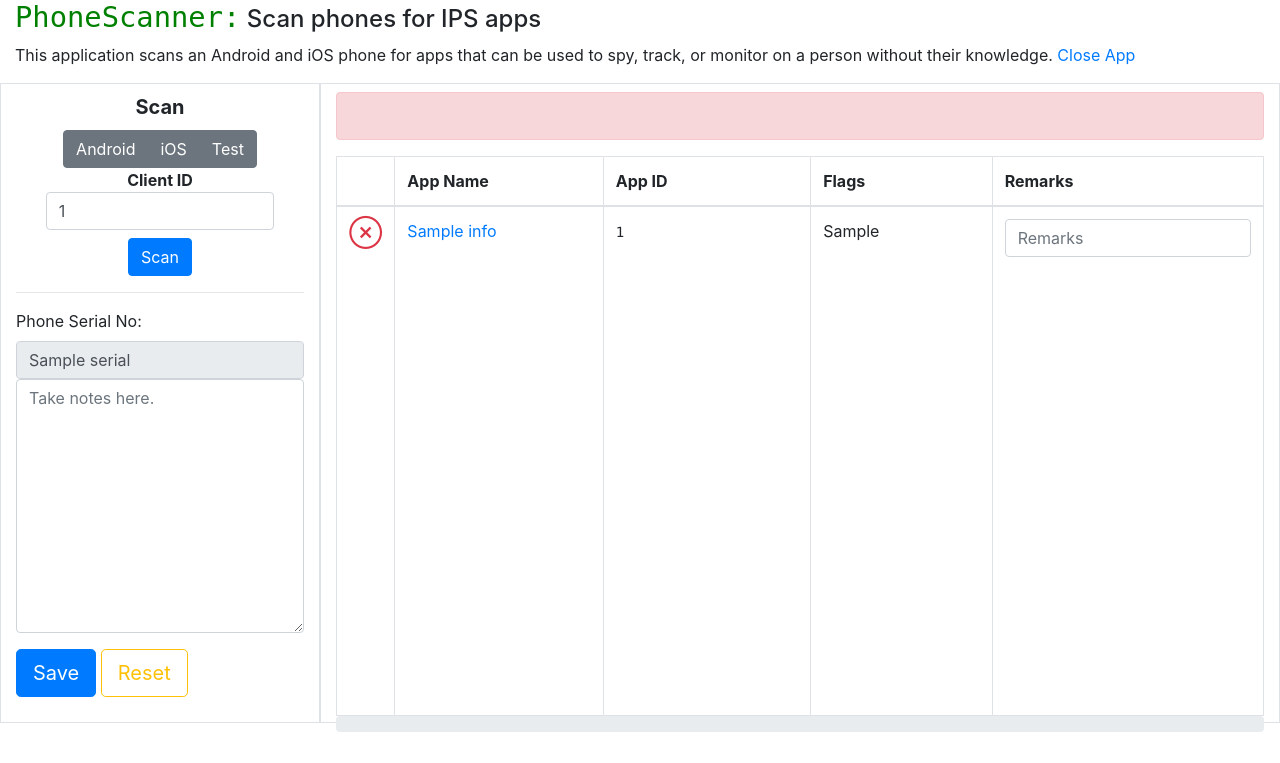
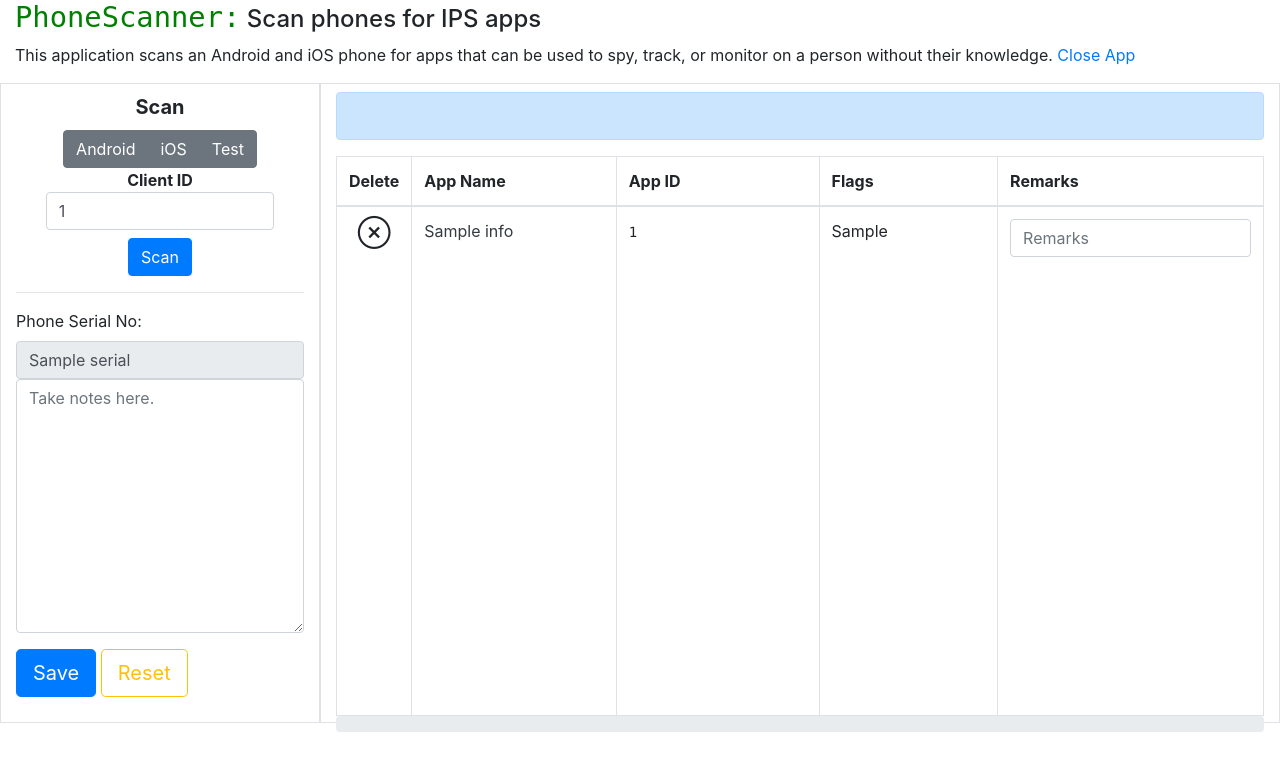
Before and after one commit to stopipv/isdi, a Python web app: template templates/main.html in a window 1280 px wide. Shown: the top 763 px of the page. Run offline with Jinja, Linux system fonts and the light colour scheme; the template is opened without the code that fills it: most values are stand-ins (such as "Sample title", 1, 10 or a date in 2020).

Commit message:
updates for bronx demo

```diff
--- a/blacklist.py
+++ b/blacklist.py
@@ -44,14 +44,14 @@ def score(flags):
 def assign_class(flags):
     w = score(flags)
     norm_w = 0 if w<=0 else 1 if w<=0.3 else 2 if w<=0.8 else 3
-    _classes = ['', 'alert-info', 'alert-warning', 'alert-danger']
+    _classes = ['', 'alert-info', 'alert-warning', 'alert-primary']
     return _classes[norm_w]
 
 
 def flag_str(flags):
     """Returns a comma seperated strings"""
     def _add_class(flag):
-        return ('danger' if 'spyware' in flag else
+        return ('primary' if 'spyware' in flag else
                 'warning' if 'dual-use' in flag else
                 'info' if 'spy' in flag else ''
         )
--- a/templates/app.html
+++ b/templates/app.html
@@ -27,10 +27,10 @@
                         {% endfor %}
                     </tbody>
                 </table>
-		<label class="btn btn-danger">
+		<!-- label class="btn btn-danger">
 		    <button type="button" class="btn btn-danger"
-			    onclick='' disabled>Delete</button>
-		</label>
+			    onclick="delete_app('{{ app.appId }}', this)" disabled>Delete</button>
+		</label -->
             </div>
 
             <div class="jumbotron" style="padding: 1em">
--- a/templates/main.html
+++ b/templates/main.html
@@ -26,24 +26,9 @@
 
         function report_failure(m) {
             $('#msg').html(m);
-            $('#msg').prop('class', 'alert alert-danger')
+            $('#msg').prop('class', 'alert alert-warning')
         }
 
-        function delete_app(appid, e) {
-            y = confirm(`Are you sure you want to delete the app  '${appid}'?"`);
-            if (!y){return;}
-            data = {'appid': appid, 'serial': serial, 'device': device};
-            $.post('/delete/app/' + scanid, data=data).done(function (r){
-                $('tr#' + appid).addClass('text-muted');
-                $(e).removeClass('text-danger');
-                $(e).addClass('text-success');
-                $(e).html('&#10003;');
-                $(e).prop('onclick', null).off('click');
-                report_success(r);
-            }).fail(function(){
-                report_failure("Could not delete the app '" + appid + "'")
-            })
-        }
         function postform(form1) {
             // $(form1).prop('disabled', true);
             d1 = $('#form-metainfo').serialize();
@@ -148,12 +133,12 @@
         </div>
     </div>
     <div class="col-md-9 border py-2" style="height: 80vh">
-        <div id="msg" class="alert alert-danger" style="height: 3em">  {{ error }}   </div>
+        <div id="msg" class="alert alert-primary" style="height: 3em">  {{ error }}   </div>
         <div class="w-100" style="height: 70vh; overflow: auto;">
             <table class="table table-bordered w-100 h-100">
                 <thead>
                 <tr>
-                    <th style="width: 3%"></th>
+                    <th style="width: 3%">Delete</th>
                     <th style="width: 23%">App Name</th>
                     <th style="width: 23%">App ID</th>
                     <th style="width: 20%">Flags</th>
@@ -165,14 +150,14 @@
                         {% for appId, info in apps.items() %}
                         <tr id="{{ appId.replace('.', '-') }}">
                             {% if appId in sysapps %}
-                            <td><a class="h4" onclick="" href="javascript:;" data-toggle="tooltip"
+                            <td align="center" ><a class="h4" onclick="" href="javascript:;" data-toggle="tooltip"
                                    title="System App! Cannot delete">&otimes;</a></td>
                             {%  else %}
-                            <td><a class="h4 text-danger" onclick="delete_app('{{ appId }}', this)" href="javascript:;" data-toggle="tooltip"
+                            <td align="center"><a class="h4" onclick="delete_app('{{ appId }}', this)" href="javascript:;" data-toggle="tooltip"
                                    title="Delete app">&otimes;</a></td>
                             {% endif %}
-                            <td><a href="/details/app/{{ device }}?appId={{ appId }}&serial={{ serial }}" target="_blank">
-                                {{ info['title'] }}</a></td>
+                            <td><a href="/details/app/{{ device }}?appId={{ appId }}&serial={{ serial }}" target="_blank"
+				class="text text-dark">{{ info['title'] }}</a></td>
                             <td><a class="{{ info.class_ }} appid" href="https://www.google.com/search?q={{ appId }}"
                                    target="_blank"><code>{{ appId }}</code></a></td>
                             <td>{{ info['html_flags'] | safe }}</td>
--- a/webstatic/myjscript.js
+++ b/webstatic/myjscript.js
@@ -10,6 +10,23 @@ function updateProgress(percentage) {
     }
     $('#scan-prog').text(percentage + "%");
 }
+
+function delete_app(appid, e) {
+    y = confirm(`Are you sure you want to delete the app  '${appid}'?"`);
+    if (!y){return;}
+    data = {'appid': appid, 'serial': serial, 'device': device};
+    $.post('/delete/app/' + scanid, data=data).done(function (r){
+        $('tr#' + appid).addClass('text-muted');
+        $(e).removeClass('text-warning');
+        $(e).addClass('text-success');
+        $(e).html('&#10003;');
+        $(e).prop('onclick', null).off('click');
+        report_success(r);
+    }).fail(function(){
+        report_failure("Could not delete the app '" + appid + "'")
+    })
+}
+
 
 var start = null;
 var maxTime = 5000;  // 30 sec
```
